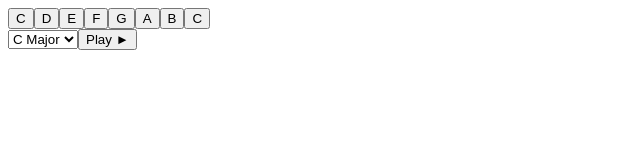
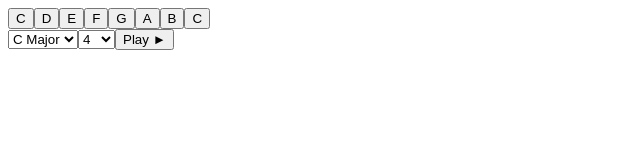
Before and after one commit to oldManLemon/undaTuner, an Angular app: page / in a window 1280 px wide. Shown: the top 160 px of the page, without its empty margins (0-640 px from the left). Built offline with nearby package versions, Linux system fonts and the light colour scheme.

Commit message:
added range selector

```diff
--- a/src/app/app.component.html
+++ b/src/app/app.component.html
@@ -29,5 +29,18 @@
         <option (click)="selectScale('Bm');">B Minor</option>
 
     </select>
+    <select>
+        <option (click) = 'rangeSelector(0)'>0</option>
+        <option (click) = 'rangeSelector(1)'>1</option>
+        <option (click) = 'rangeSelector(2)'>2</option>
+        <option (click) = 'rangeSelector(3)'>3</option>
+        <option (click) = 'rangeSelector(4)' selected>4</option>
+        <option (click) = 'rangeSelector(5)'>5</option>
+        <option (click) = 'rangeSelector(6)'>6</option>
+        <option (click) = 'rangeSelector(7)'>7</option>
+        <option (click) = 'rangeSelector(8)'>8</option>
+        <option (click) = 'rangeSelector(9)'>9</option>
+        <option (click) = 'rangeSelector(10)'>10</option>
+    </select>
     <button (click) ='playScale()'>Play &#9658; </button>
 </div>
--- a/src/app/app.component.ts
+++ b/src/app/app.component.ts
@@ -11,12 +11,14 @@ export class AppComponent {
   synth: any;
   notes: Array<string>;
   scale: string[];
+  range:number;
 
   constructor() {
     //create a synth and connect it to the master output (your speakers)
     this.synth = new Tone.Synth().toMaster();
 
     this.scale = ['C', 'D', 'E', 'F', 'G', 'A', 'B', 'C']; //0 place and increase range!
+    this.range = 4; //Default Value
   }
 
 
@@ -74,9 +76,11 @@ export class AppComponent {
         this.scale = ['B', 'C#', 'D', 'E', 'F#', 'G', 'A', 'B'];
 
     }
-
-
-
+  }
+  rangeSelector(range:number){
+    //I can only hear C10 then anything above that I can't hear I don't know if that is my comp speakers
+    //or if that is my hearing
+    this.range = range;
   }
 
   async playScale() {
@@ -87,9 +91,9 @@ export class AppComponent {
 
     }
     //Notes need to transpose up automatically upon reaching C unless C is the first note
-    for (let note = 0, range = 4, cPassed = 0; note < 8; note++) {
+    for (let note = 0, range = this.range, cPassed = 0; note < 8; note++) {
 
-      if (this.scale[note] === 'C' || this.scale[note] === 'C#' || this.scale[note] === 'Cb' ) {
+      if (this.scale[note] === 'C' || this.scale[note] === 'C#' || this.scale[note] === 'Cb') {
         //If C is passed play the note one higher
         cPassed++;
         if (note != 0) {
@@ -104,14 +108,6 @@ export class AppComponent {
 
     }
 
-    // for (var note of this.scale) {
-
-    //   this.synth.triggerAttackRelease(note+4, '8n');
-
-
-    //   await this.delay(500);
-    // };
-
   }
 
   delay(ms: number) {
```
Also changed, not shown: 1 other file (tests, documents, lock files or other folders).
